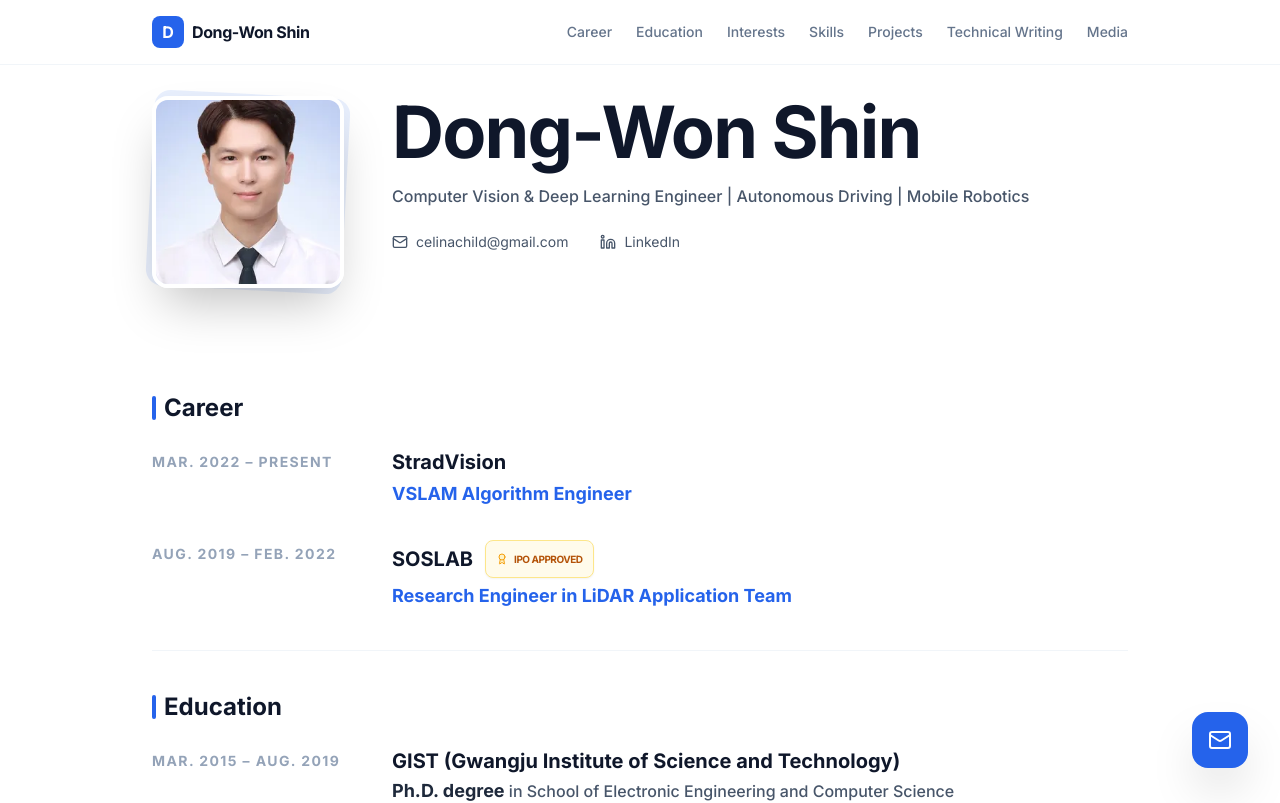
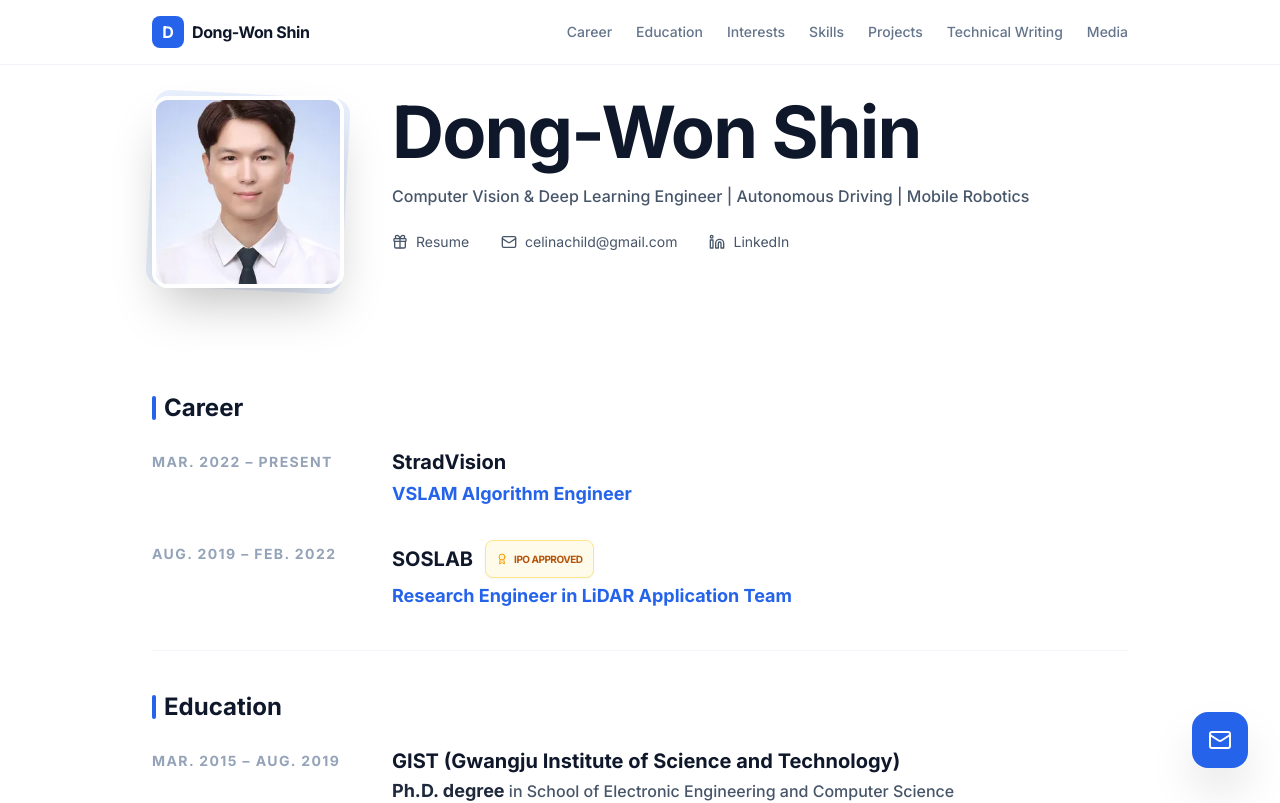
Before and after one commit to dong-won-shin/portfolio, a React (Vite) app: page / in a window 1280 px wide. Shown: the top 803 px of the page. Built offline with nearby package versions, Linux system fonts and the light colour scheme.

Commit message:
add resume

```diff
--- a/App.tsx
+++ b/App.tsx
@@ -525,6 +525,7 @@
                 Computer Vision & Deep Learning Engineer | Autonomous Driving | Mobile Robotics
               </p>
               <div className="flex flex-wrap gap-x-8 gap-y-4 items-center text-sm text-slate-600">
+                <a href="/resume.pdf" download="DongwonShin_Resume.pdf" className="flex items-center gap-2 hover:text-blue-600 transition-colors"><Gift className="w-4 h-4" /> Resume</a>
                 <a href="mailto:celinachild@gmail.com" className="flex items-center gap-2 hover:text-blue-600 transition-colors"><Mail className="w-4 h-4" /> celinachild@gmail.com</a>
                 <a href="https://www.linkedin.com/in/dong-won-shin-7a11b2240/" target="_blank" rel="noreferrer" className="flex items-center gap-2 hover:text-blue-600 transition-colors"><Linkedin className="w-4 h-4" /> LinkedIn</a>
               </div>
```
Also changed, not shown: 1 other file (tests, documents, lock files or other folders).
